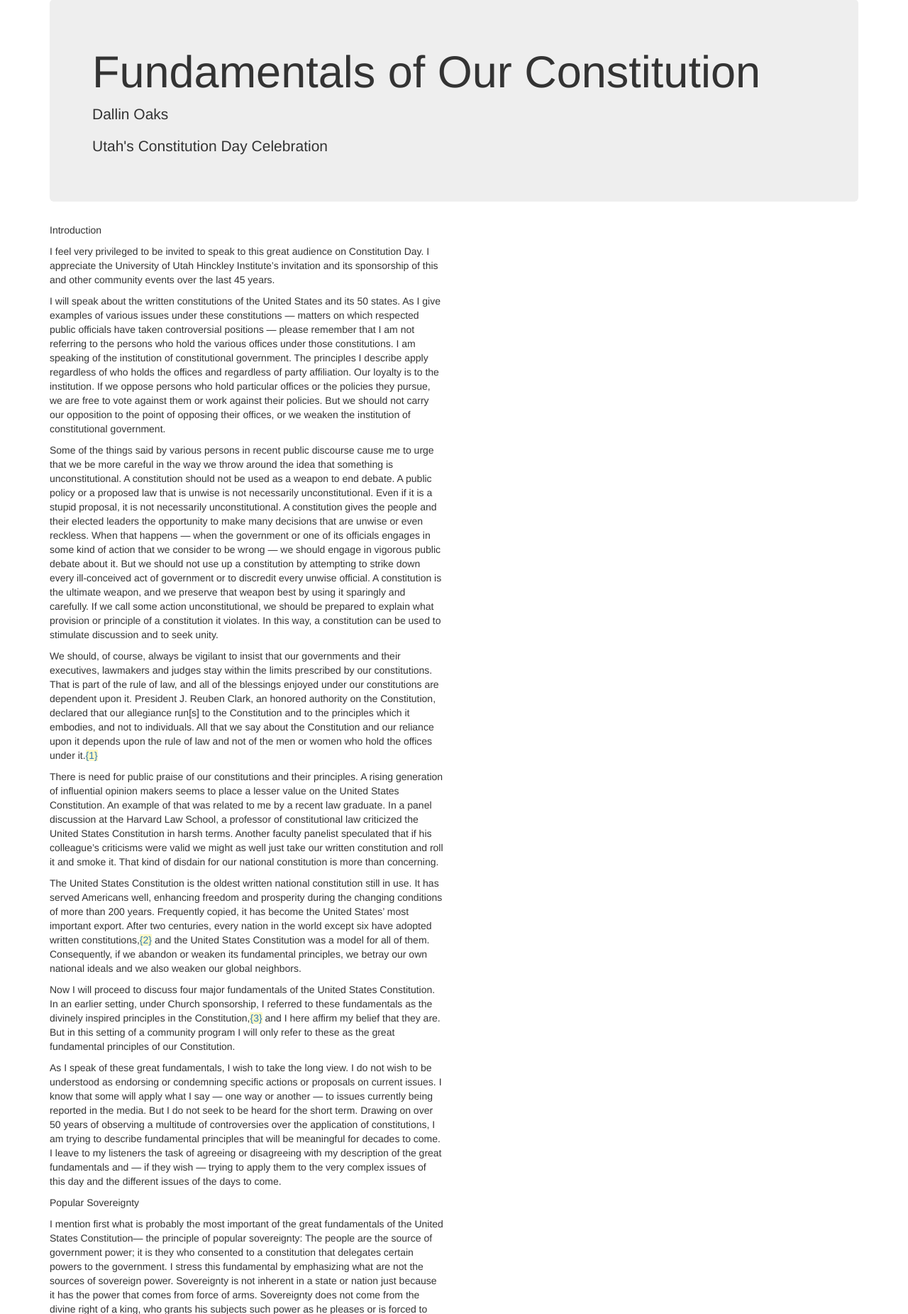
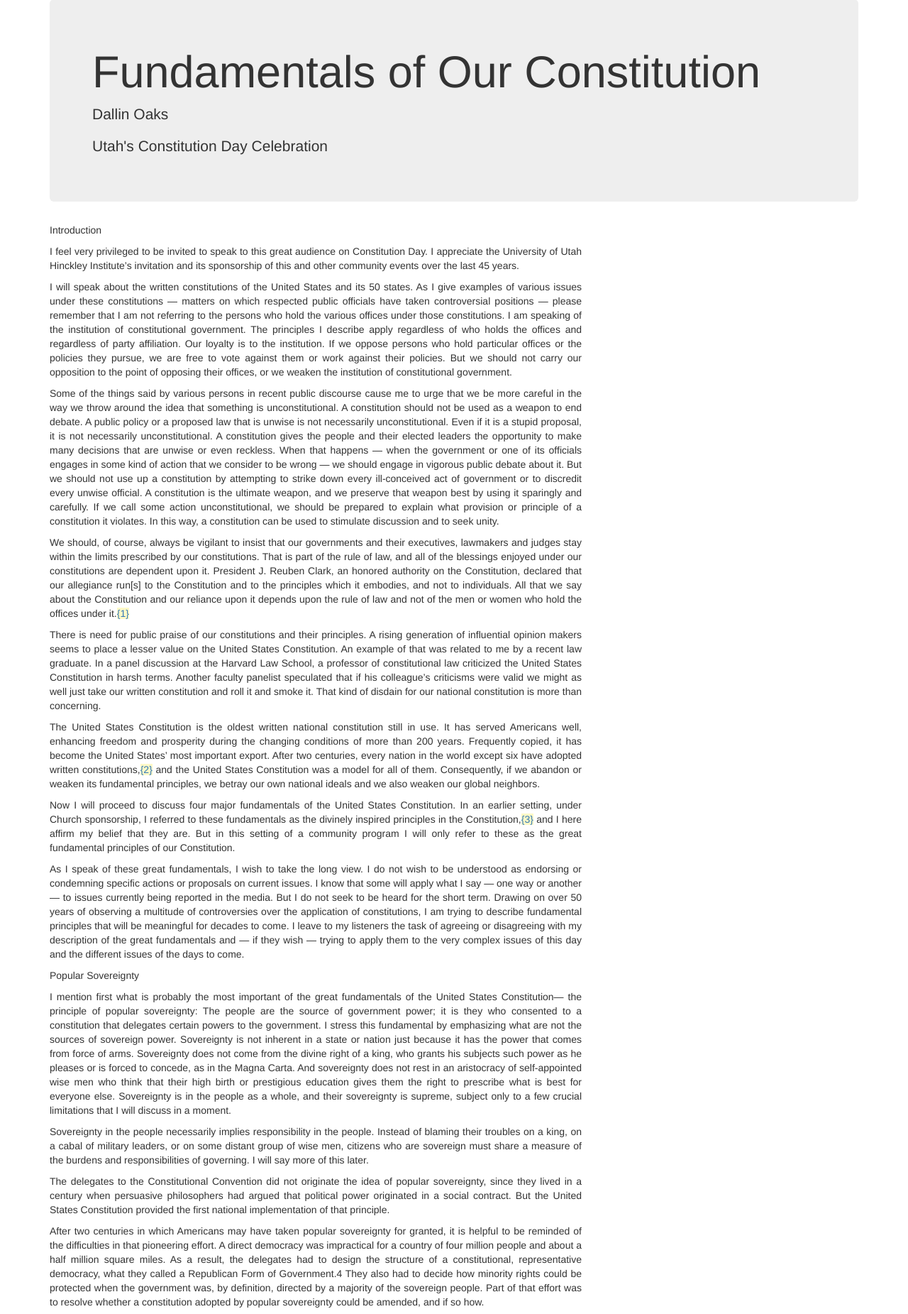
Before and after one commit to voidnologo/TBF, a Django app: page /book/2/ in a window 1280 px wide. Shown: the part 101-1952 px from the top of the page at 71% size. Run offline with Django 3.2, Linux system fonts and the light colour scheme; data comes from the database, SQL or seed files in the repository; some libraries are stand-ins or nearby versions.

Commit message:
Style: more bootstrap formatting

```diff
--- a/book/static/bootstrap/css/custom.css
+++ b/book/static/bootstrap/css/custom.css
@@ -19,3 +19,6 @@ a[rel="footnote"]:after {
 a[rev="footnote"] {
     border-bottom: none;
 }
+
+.article-body {
+}
--- a/book/templates/book/article.html
+++ b/book/templates/book/article.html
@@ -8,13 +8,15 @@
     <p>{{ article.source }}</p>
   </div>
   <div class="row">
-    <div class"col-md-3"></div>
-    <div class="col-md-6">
-      {% with 'articles/'|add:article.file_path as template %}
-        {% include template %}
-      {% endwith %}
+    <div class"col-md-2"></div>
+    <div class="col-md-8">
+      <div class="text-justify">
+        {% with 'articles/'|add:article.file_path as template %}
+          {% include template %}
+        {% endwith %}
+      </div>
     </div>
-    <div class"col-md-3"></div>
+    <div class"col-md-2"></div>
   </div>
 </div>
 
```
